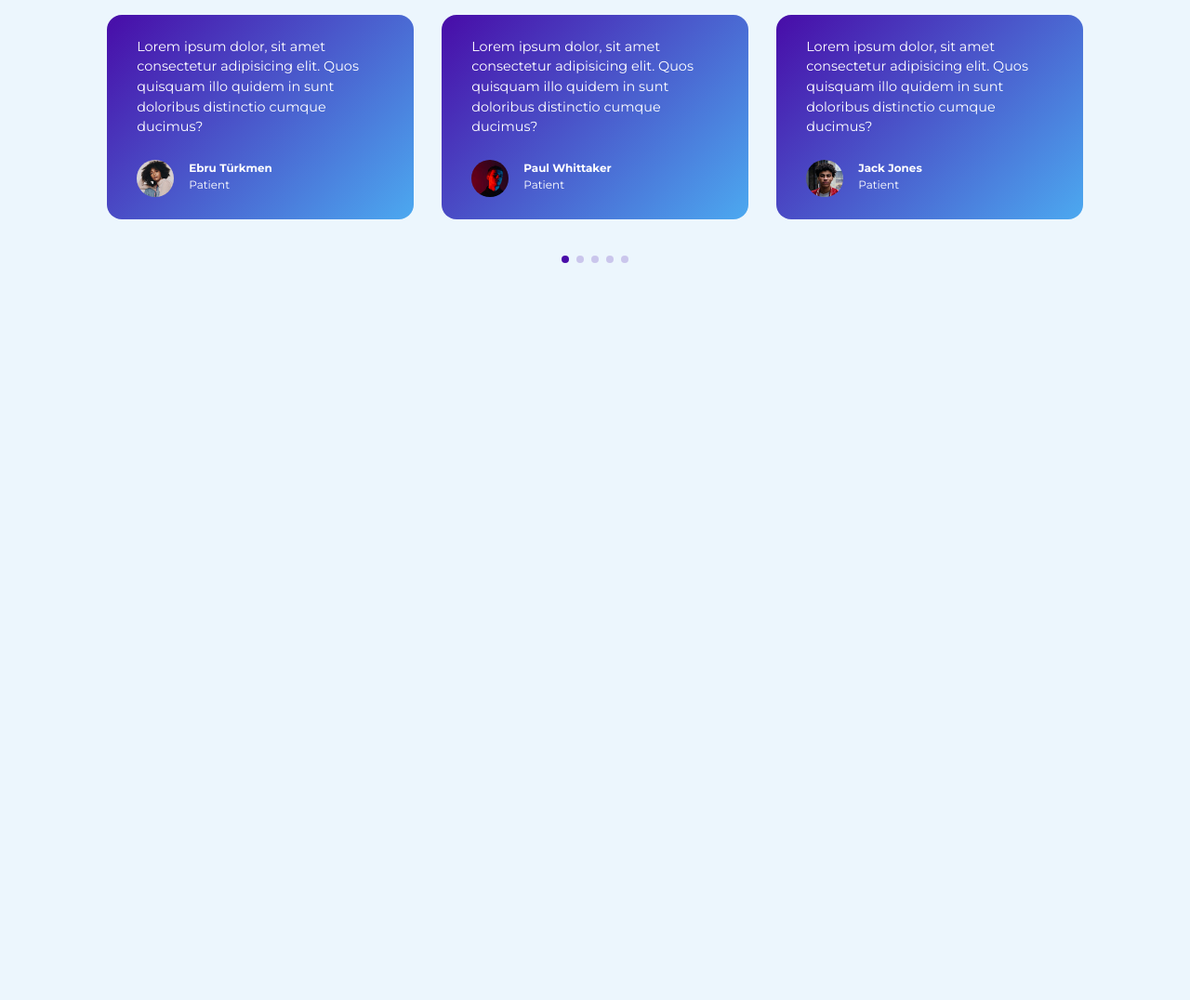
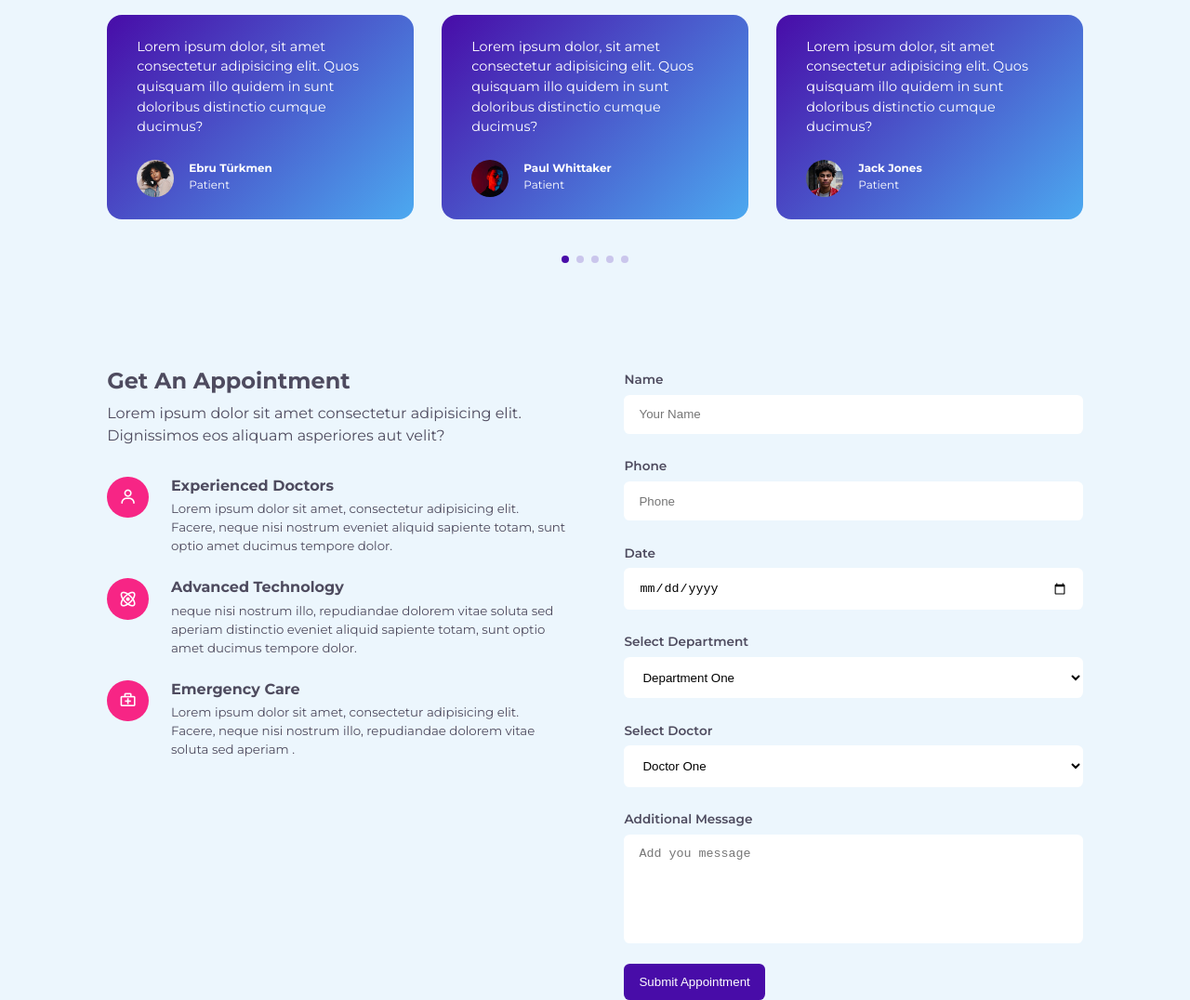
Before and after one commit to Dng-Develops/Hospital-Site, a website: page Public/index.html in a window 1280 px wide. Shown: the part 2325-3401 px from the top of the page at 93% size. Before the commit the page ends 2625 px from the top, so only its background shows below. Drawn offline with nearby package versions, Linux system fonts and the light colour scheme.

Commit message:
Appointment section completed

```diff
--- a/Public/index.html
+++ b/Public/index.html
@@ -179,7 +179,7 @@
           </div>
           <div class="specialist__details">
             <h4>Dr. Sarah Smith</h4>
-            <small>Ear Nose Throat</small>
+            <small>Cardiology specialists</small>
           </div>
           <div class="specialist__socials">
             <a href="https://linkedin.com" target="_blank"
@@ -382,6 +382,115 @@
     </section>
     <!-- Testimonials End -->
 
+    <!-- Make Appointment  -->
+    <section id="appointment">
+      <div class="container">
+        <div class="info">
+          <h2>Get An Appointment</h2>
+          <p>
+            Lorem ipsum dolor sit amet consectetur adipisicing elit. Dignissimos
+            eos aliquam asperiores aut velit?
+          </p>
+          <article>
+            <div class="info__icon"><i class="bx bx-user"></i></div>
+            <div>
+              <h4>Experienced Doctors</h4>
+              <small
+                >Lorem ipsum dolor sit amet, consectetur adipisicing elit.
+                Facere, neque nisi nostrum eveniet aliquid sapiente totam, sunt
+                optio amet ducimus tempore dolor.</small
+              >
+            </div>
+          </article>
+          <article>
+            <div class="info__icon"><i class="bx bx-atom"></i></div>
+            <div>
+              <h4>Advanced Technology</h4>
+              <small
+                >neque nisi nostrum illo, repudiandae dolorem vitae soluta sed
+                aperiam distinctio eveniet aliquid sapiente totam, sunt optio
+                amet ducimus tempore dolor.</small
+              >
+            </div>
+          </article>
+          <article>
+            <div class="info__icon"><i class="bx bx-first-aid"></i></div>
+            <div>
+              <h4>Emergency Care</h4>
+              <small
+                >Lorem ipsum dolor sit amet, consectetur adipisicing elit.
+                Facere, neque nisi nostrum illo, repudiandae dolorem vitae
+                soluta sed aperiam .</small
+              >
+            </div>
+          </article>
+        </div>
+
+        <form action="">
+          <div class="form__group">
+            <label for="name">Name</label>
+            <input
+              type="text"
+              placeholder="Your Name"
+              name="Patient's Name"
+              id="name"
+              required
+            />
+          </div>
+          <div class="form__group">
+            <label for="phone">Phone</label>
+            <input
+              type="number"
+              placeholder="Phone"
+              name="Patient's Phone"
+              id="phone"
+              required
+            />
+          </div>
+          <div class="form__group">
+            <label for="date">Date</label>
+            <input
+              type="date"
+              placeholder="Chose a date"
+              name="Date"
+              id="date"
+              required
+            />
+          </div>
+          <div class="form__group">
+            <label for="department">Select Department</label>
+            <select name="Department" id="department" required>
+              <option value="Department One">Department One</option>
+              <option value="Department Two">Department Two</option>
+              <option value="Department Three">Department Three</option>
+              <option value="Department Four">Department Four</option>
+            </select>
+          </div>
+          <div class="form__group">
+            <label for="doctor">Select Doctor</label>
+            <select name="Doctor" id="doctor" required>
+              <option value="Doctor One">Doctor One</option>
+              <option value="Doctor Two">Doctor Two</option>
+              <option value="Doctor Three">Doctor Three</option>
+              <option value="Doctor Four">Doctor Four</option>
+              <option value="Doctor Five">Doctor Five</option>
+            </select>
+          </div>
+          <div class="form__group">
+            <label for="message">Additional Message</label>
+            <textarea
+              name="Message"
+              id="message"
+              rows="6"
+              placeholder="Add you message"
+            ></textarea>
+          </div>
+          <input type="submit" value="Submit Appointment" class="btn-primary" />
+        </form>
+      </div>
+    </section>
+    <!-- Make Appointment End -->
+
     <!-- Swiper JS -->
     <script src="https://cdn.jsdelivr.net/npm/swiper/swiper-bundle.min.js"></script>
 
--- /dev/null
+++ b/scss/_appointment.scss
@@ -0,0 +1,77 @@
+#appointment {
+  .container {
+    display: grid;
+    grid-template-columns: 47% 47%;
+    gap: 6%;
+
+    .info {
+      p {
+        margin: 0.5rem 0 2rem;
+      }
+
+      article {
+        display: flex;
+        gap: 1.5rem;
+        margin-bottom: 1.5rem;
+
+        small {
+          margin-top: 0.4rem;
+          display: block;
+        }
+
+        .info__icon {
+          background: $secondary-color;
+          color: $white-color;
+          padding: 0.8rem;
+          height: fit-content;
+          border-radius: 50%;
+          display: flex;
+          font-size: 1.2rem;
+        }
+      }
+    }
+    form {
+      display: flex;
+      flex-direction: column;
+      gap: 1.4rem;
+      .form__group {
+        label {
+          font-size: 0.85rem;
+          margin-bottom: 0.4rem;
+          display: inline-block;
+          font-weight: 600;
+        }
+        input,
+        textarea,
+        select {
+          background-color: $white-color;
+          padding: 0.85rem 1rem;
+          display: block;
+          width: 100%;
+          border-radius: 0.4rem;
+          resize: none;
+        }
+      }
+    }
+  }
+}
+
+/**********************************/
+/* MEDIA QUERIES (SMALL DEVICES) */
+/**********************************/
+
+@media screen and (max-width: 725px) {
+  #appointment {
+    .container {
+      grid-template-columns: 1fr;
+      gap: 2rem;
+
+      .info {
+        h2,
+        p {
+          text-align: center;
+        }
+      }
+    }
+  }
+}
--- a/scss/style.scss
+++ b/scss/style.scss
@@ -8,6 +8,7 @@
 @import "services";
 @import "specialists";
 @import "testimonials";
+@import "appointment";
 
 // Test Sass Compiler
 
```
Also changed, not shown: Public/css/style.css, css/style.css (deleted).
